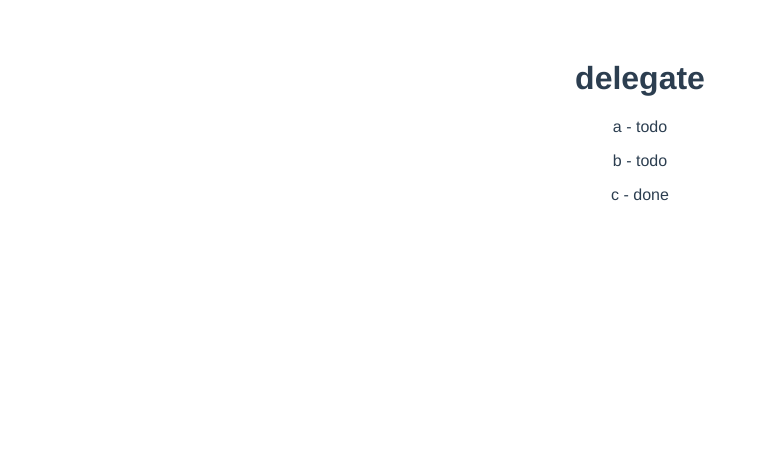
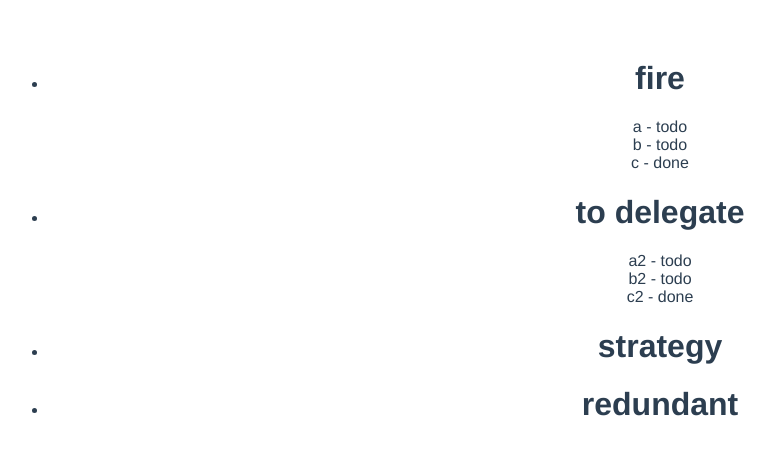
Before and after one commit to elzp/eisenhower-matrix-tool-in-vue, a Vue app: page / in a window 1280 px wide. Shown: the top 454 px of the page, without its empty margins (0-775 px from the left). Built offline with nearby package versions, Linux system fonts and the light colour scheme.

Commit message:
Add more tasks & categories' view of tasks

```diff
--- a/src/App.vue
+++ b/src/App.vue
@@ -1,5 +1,9 @@
 <template>
-  <SectionOfMatrix :data="tasksData[0]" />
+  <ul v-for="item in tasksData" :key="item">
+    <li>
+      <SectionOfMatrix :data="item" />
+    </li>
+  </ul>
 </template>
 
 <script>
@@ -14,7 +18,7 @@ export default {
     return {
       tasksData: [
         {
-          name: "delegate",
+          name: "fire",
           tasks: [
             { name: "a", status: "todo" },
             { name: "b", status: "todo" },
@@ -22,12 +26,20 @@ export default {
           ],
         },
         {
-          name: "strategy",
+          name: "to delegate",
           tasks: [
             { name: "a2", status: "todo" },
             { name: "b2", status: "todo" },
             { name: "c2", status: "done" },
           ],
+        },
+        {
+          name: "strategy",
+          tasks: [],
+        },
+        {
+          name: "redundant",
+          tasks: [],
         },
       ],
     };
```
